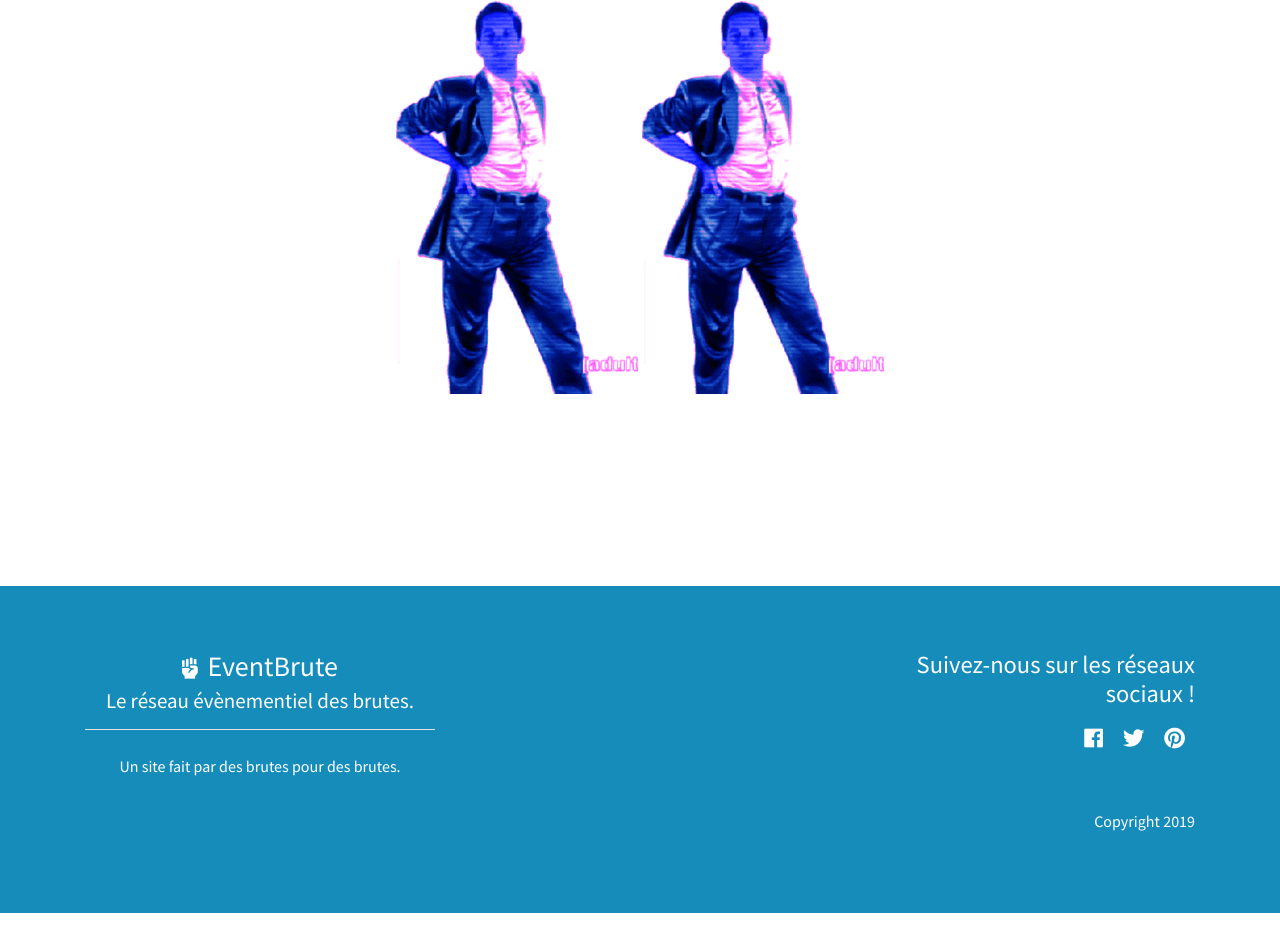
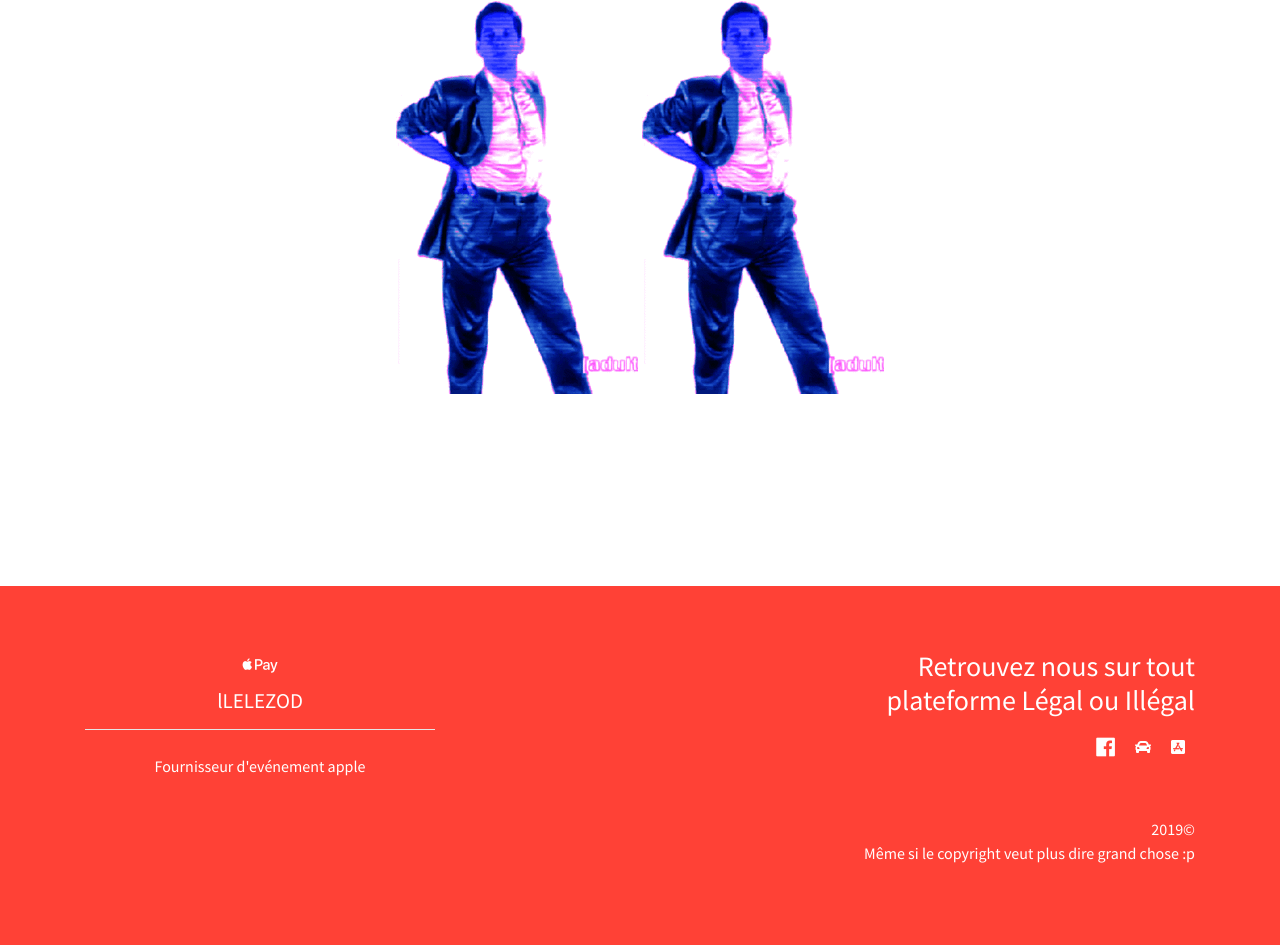
Before and after one commit to Ozenski1/S7J2, a plain HTML site: page justforlaugh.html in a window 1280 px wide. Shown: the part 866-1811 px from the top of the page. Before the commit the page ends 1779 px from the top, so only its background shows below. Drawn offline with nearby package versions, Linux system fonts and the light colour scheme.

Commit message:
Update justforlaugh.html

```diff
--- a/justforlaugh.html
+++ b/justforlaugh.html
@@ -74,34 +74,35 @@
   <img src="" alt="" class="mx-auto rounded">
 </div>
   <!-- FOOTER -->
-  <footer class="bg-primary">
+ <footer class="bg-primary bg-danger">
     <div class="container">
       <div class="row">
         <div class="col-sm">
-          <a href="index.html" class="h2 text-white"><i class="fas fa-fist-raised fa-xs mr-1"></i> EventBrute</a><br>
-          <p class="h4 text-white mt-1">Le réseau évènementiel des brutes.</p>
+          <a href="index.html" class="h2 text-white"><i class="fab fa-apple-pay"></i></a><br>
+          <p class="h4 text-white mt-1">lLELEZOD</p>
           <hr class="bg-white">
-          <p class="mt-4 text-white">Un site fait par des brutes pour des brutes.</p>
+          <p class="mt-4 text-white">Fournisseur d'evénement apple</p>
         </div>
         <div class="col-sm text-white">
 
         </div>
         <div class="col-sm">
-          <p class="h3 text-right text-white">Suivez-nous sur les réseaux sociaux !</p>
+          <p class="h2 text-right text-white">Retrouvez nous sur tout <br> plateforme Légal ou Illégal</p>
           <div class=" social d-flex justify-content-end">
             <a href="" class="">
               <i class="fab fa-facebook fa-lg"></i>
             </a>
             <a href="" class="">
-              <i class="fab fa-twitter fa-lg"></i>
+              <i class="fas fa-car"></i>
             </a>
             <a href="" class="">
-              <i class="fab fa-pinterest fa-lg"></i>
+              <i class="fab fa-app-store-ios"></i>
             </a>
           </div>
           <div class="copyright text-right text-white">
             <br><br>
-            <p>Copyright 2019</p>
+            <p> 2019© <br>
+               Même si le copyright veut plus dire grand chose :p</p>
           </div>
         </div>
       </div>
```
